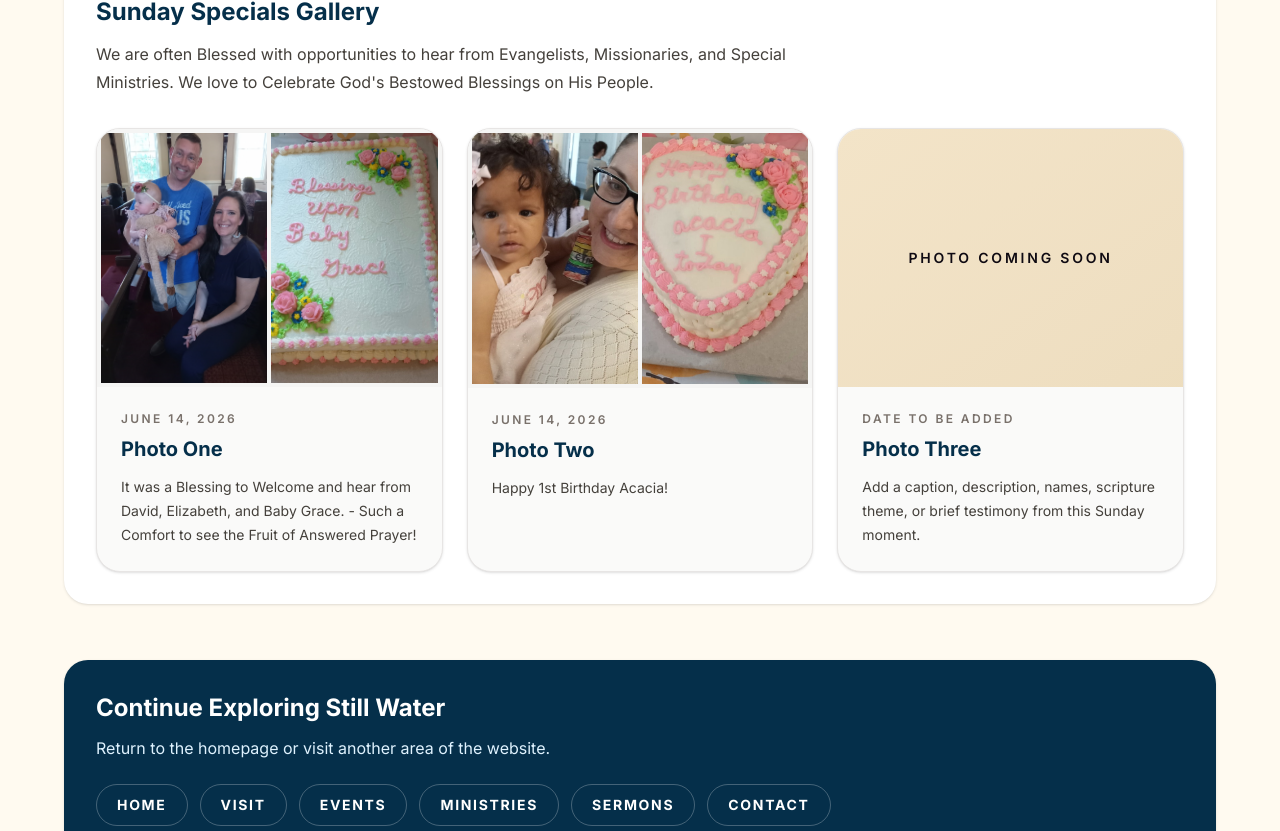
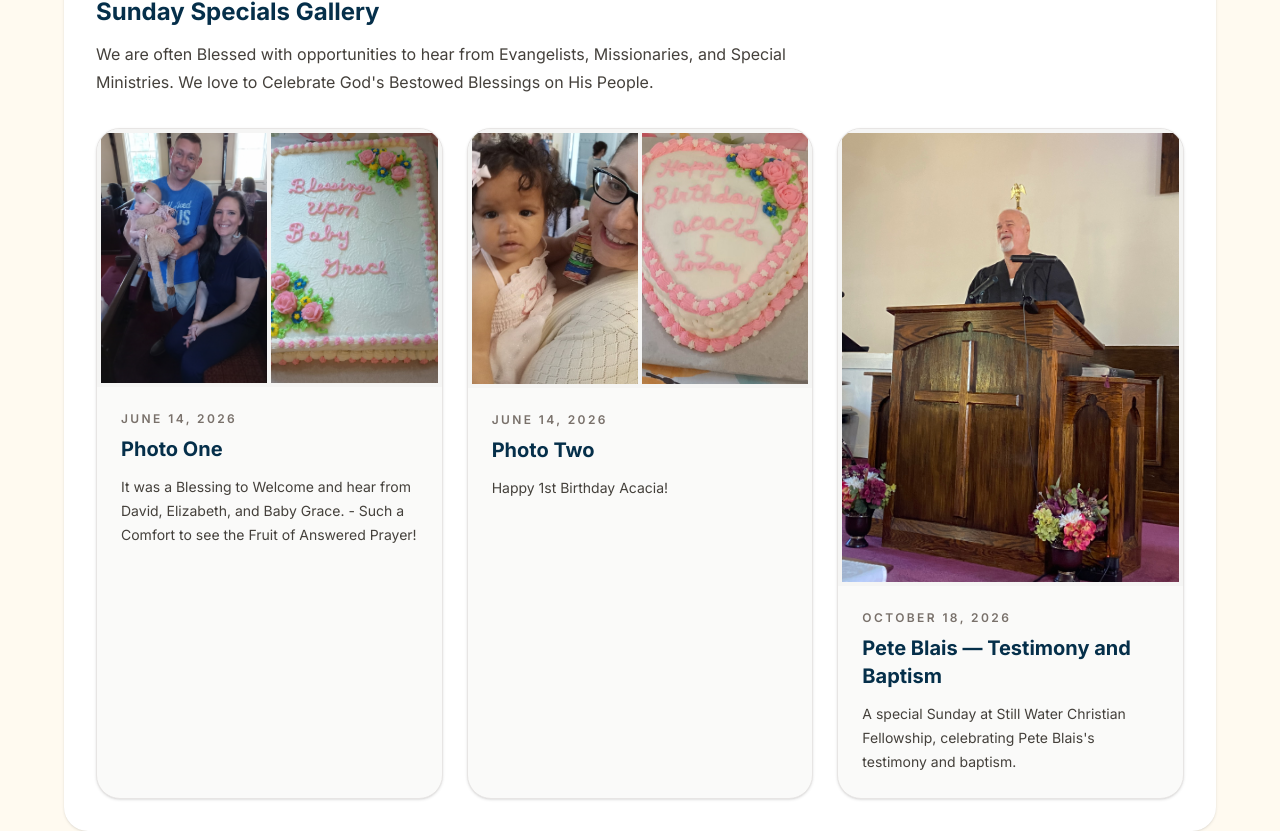
Before and after one commit to edesent/stillwater-christian-fellowship, a Next.js app: page /sunday-saints in a window 1280 px wide. Shown: the part 3538-4369 px from the top of the page. Built offline with nearby package versions, Linux system fonts and the light colour scheme.

Commit message:
Display Pete Blais baptism photograph in third Sunday Specials card

```diff
--- a/src/app/sunday-saints/page.tsx
+++ b/src/app/sunday-saints/page.tsx
@@ -194,7 +194,9 @@ export default function SundaySaintsPage() {
                           ? sundaySpecialsPhotoOne
                           : section.title === "Sunday Specials Gallery" && card === "Photo Two"
                             ? sundaySpecialsPhotoTwo
-                            : null;
+                            : section.title === "Sunday Specials Gallery" && card === "Photo Three"
+                              ? sundaySpecialsPhotoThree
+                              : null;
 
                     return (
                       <article
```
